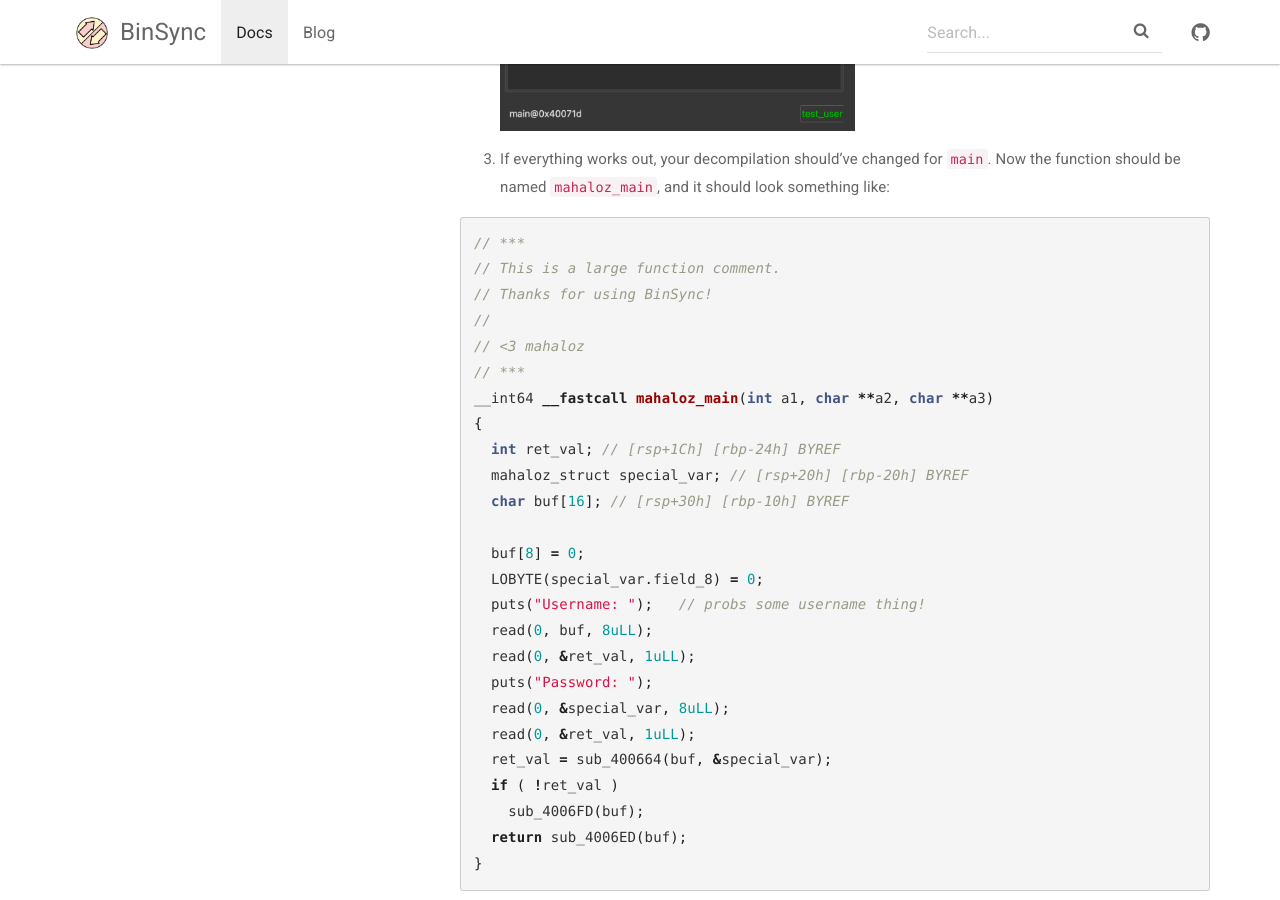
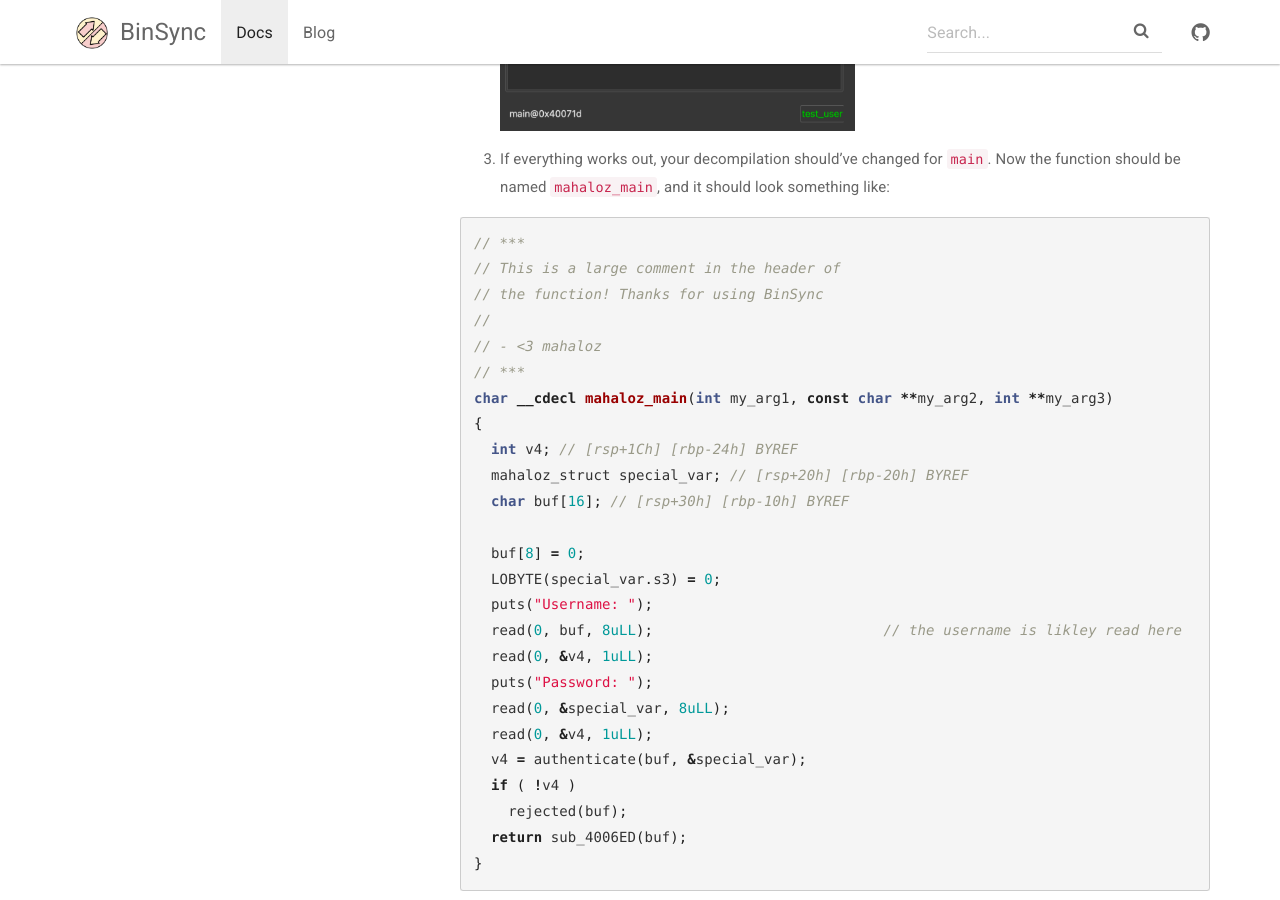
Before and after one commit to binsync/binsync.net, a Jekyll site: the page built from _docs/getting_started/install-validation.md, in a window 1280 px wide and 900 px high, scrolled down 2592 px. Built offline with Jekyll 4.4.1, drawn with Linux system fonts in a browser that asks for light colours.

Commit message:
Update to v4.0.0 docs

````diff
--- a/_docs/getting_started/install-validation.md
+++ b/_docs/getting_started/install-validation.md
@@ -68,28 +68,28 @@ Let's test pulling to verify you can actually do stuff with your install.
 
 ```c
 // ***
-// This is a large function comment.
-// Thanks for using BinSync!
+// This is a large comment in the header of
+// the function! Thanks for using BinSync
 //
-// <3 mahaloz
+// - <3 mahaloz
 // ***
-__int64 __fastcall mahaloz_main(int a1, char **a2, char **a3)
+char __cdecl mahaloz_main(int my_arg1, const char **my_arg2, int **my_arg3)
 {
-  int ret_val; // [rsp+1Ch] [rbp-24h] BYREF
+  int v4; // [rsp+1Ch] [rbp-24h] BYREF
   mahaloz_struct special_var; // [rsp+20h] [rbp-20h] BYREF
   char buf[16]; // [rsp+30h] [rbp-10h] BYREF
 
   buf[8] = 0;
-  LOBYTE(special_var.field_8) = 0;
-  puts("Username: ");   // probs some username thing!
-  read(0, buf, 8uLL);
-  read(0, &ret_val, 1uLL);
+  LOBYTE(special_var.s3) = 0;
+  puts("Username: ");
+  read(0, buf, 8uLL);                           // the username is likley read here
+  read(0, &v4, 1uLL);
   puts("Password: ");
   read(0, &special_var, 8uLL);
-  read(0, &ret_val, 1uLL);
-  ret_val = sub_400664(buf, &special_var);
-  if ( !ret_val )
-    sub_4006FD(buf);
+  read(0, &v4, 1uLL);
+  v4 = authenticate(buf, &special_var);
+  if ( !v4 )
+    rejected(buf);
   return sub_4006ED(buf);
 }
 ```
````
